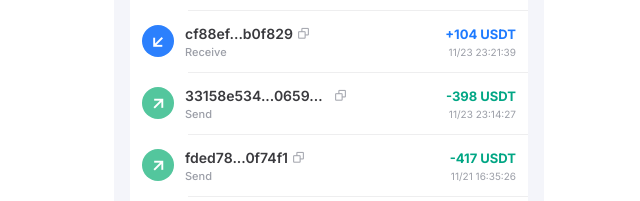
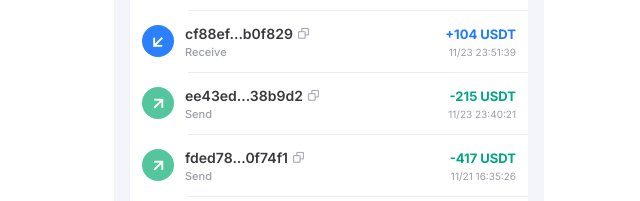
Before and after one commit to tallonagency2-ui/crypto-wallet-tokenpocket1-main-, a plain HTML site: page usdt.html in a window 1280 px wide. Shown: the part 397-598 px from the top of the page, 311-951 px from the left. Drawn offline with nearby package versions, Linux system fonts and the light colour scheme.

Commit message:
Update usdt.html

```diff
--- a/usdt.html
+++ b/usdt.html
@@ -708,7 +708,7 @@
 
     <div class="right">
         <div class="tx-amount pos">+104 USDT</div>
-        <div class="time">11/23 23:21:39 </div>
+        <div class="time">11/23 23:51:39 </div>
     </div>
 </a>
 
@@ -720,7 +720,7 @@
 
         <div>
             <div class="addr-row">
-                <div class="addr">33158e534...0659779bf</div>
+                <div class="addr">ee43ed...38b9d2</div>
                 <i class="bx bx-copy addr-copy"></i>
             </div>
 
@@ -729,8 +729,8 @@
     </div>
 
     <div class="right">
-        <div class="tx-amount neg">-398 USDT</div>
-        <div class="time">11/23  23:14:27 </div>
+        <div class="tx-amount neg">-215 USDT</div>
+        <div class="time">11/23  23:40:21 </div>
     </div>
 </a>
 
```
